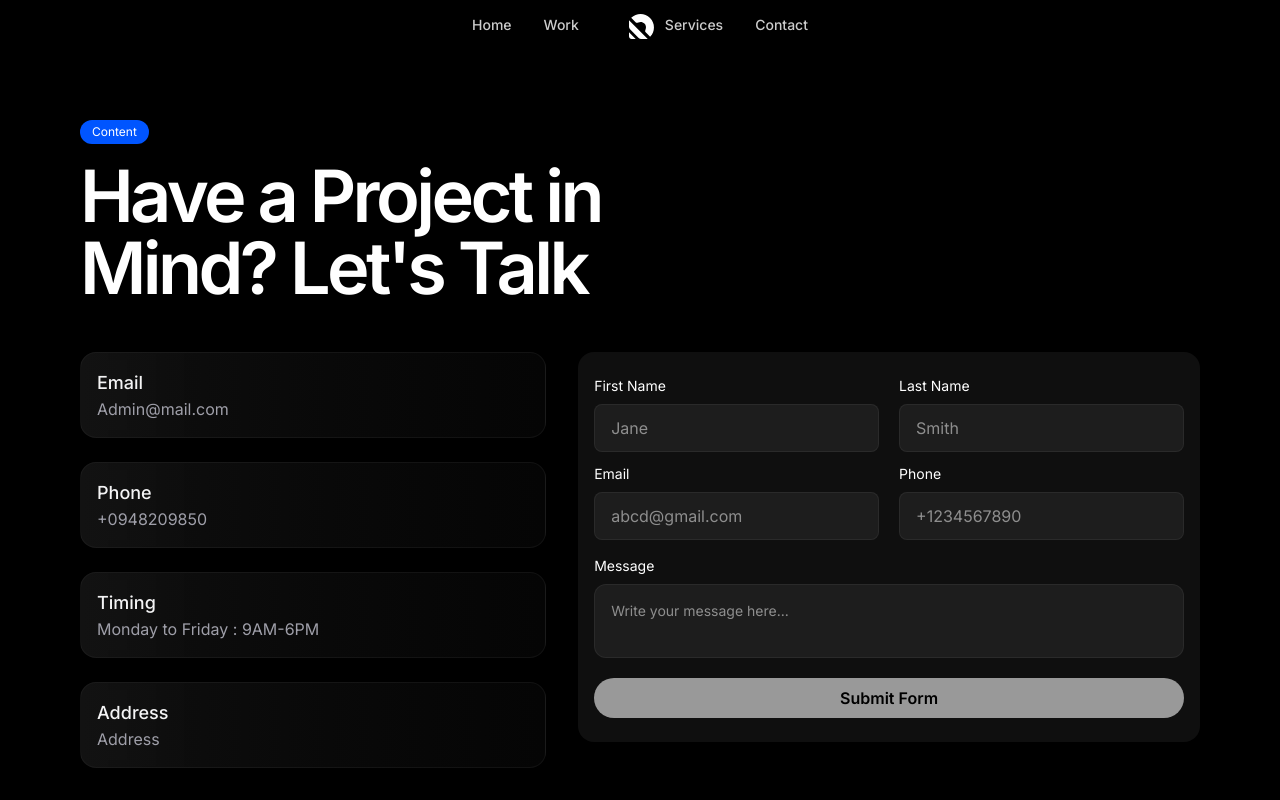
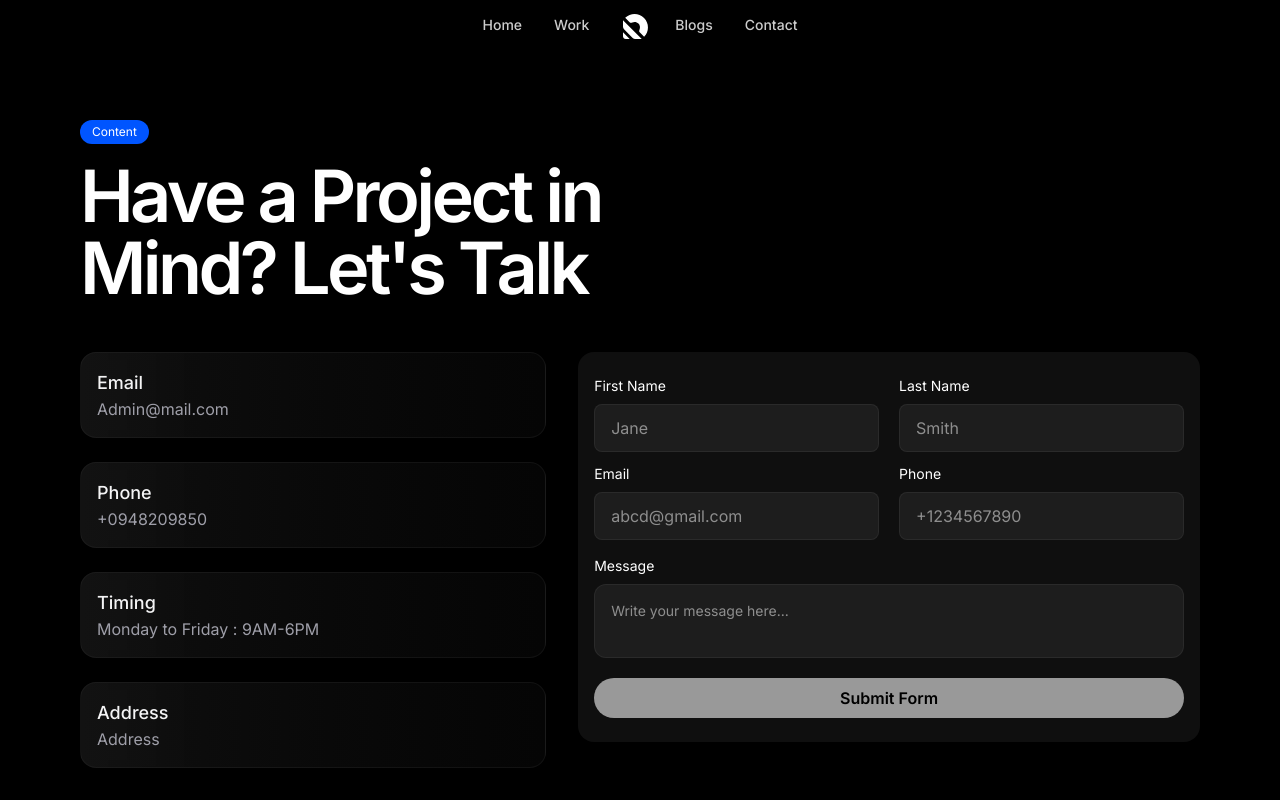
Before and after one commit to Nikhilqwert04/avix-main, a Next.js app: page /contact in a window 1280 px wide. Shown: the top 800 px of the page. Built offline with nearby package versions, Linux system fonts and the light colour scheme.

Commit message:
feat: update landing navigation links and refresh testimonial images and case study assets

```diff
--- a/components/landing/CaseStudy.tsx
+++ b/components/landing/CaseStudy.tsx
@@ -16,12 +16,12 @@ const cases = [
       "Our platform handled 12× normal load on Black Friday — zero downtime, $840K in revenue that day.",
   },
   {
-    bg: "https://i.pinimg.com/736x/6d/30/e2/6d30e280e89480be891a16659ca1725f.jpg",
+    bg: "https://i.pinimg.com/1200x/8b/9e/ac/8b9eac2880245bb6580219eb7b05bef4.jpg",
     quote:
       "Six spreadsheets replaced with one internal platform in eight weeks. Our team actually uses it.",
   },
   {
-    bg: "https://i.pinimg.com/736x/96/15/1f/96151f90e2fa2c8c18c0cf6689244873.jpg",
+    bg: "https://i.pinimg.com/736x/85/bd/91/85bd9102750e56bcb411476f2f796b10.jpg",
     quote:
       "SSO, audit logs, team permissions — shipped in three sprints. It unlocked our first Fortune 500 contract.",
   },
--- a/components/landing/Navbar.tsx
+++ b/components/landing/Navbar.tsx
@@ -26,7 +26,7 @@ const leftLinks = [
 ];
 
 const rightLinks = [
-  { label: "Services", href: "#" },
+  { label: "Blogs", href: "/blogs" },
   { label: "Contact", href: "/contact" },
 ];
 
@@ -77,7 +77,7 @@ const Navbar = () => {
         </div>
 
         {/* Logo — pinned to center */}
-        <div className="pointer-events-none absolute top-0 left-1/2 flex h-[50px] -translate-x-1/2 items-center">
+        <div className="pointer-events-none absolute top-0 left-1/2 flex h-[50px] -translate-x-1/2 items-center pr-3">
           <svg
             xmlns="http://www.w3.org/2000/svg"
             width="22"
--- a/components/landing/StickyNavbar.tsx
+++ b/components/landing/StickyNavbar.tsx
@@ -10,7 +10,7 @@ const leftLinks = [
 ];
 
 const rightLinks = [
-  { label: "Services", href: "#" },
+  { label: "Blogs", href: "/blogs" },
   { label: "Contact", href: "/contact" },
 ];
 
--- a/components/landing/Testemonials.tsx
+++ b/components/landing/Testemonials.tsx
@@ -52,7 +52,7 @@ const testimonials: TestimonialCardProps[] = [
     quote:
       "Avix shipped our MVP in six weeks — a real product, not a prototype. We used it to close our seed round.",
     image:
-      "https://i.pinimg.com/736x/ce/1c/b1/ce1cb1c471f0011d93dacc29ce85b37a.jpg",
+      "https://images.unsplash.com/photo-1629425733761-caae3b5f2e50?q=80&w=687&auto=format&fit=crop&ixlib=rb-4.1.0&ixid=M3wxMjA3fDB8MHxwaG90by1wYWdlfHx8fGVufDB8fHx8fA%3D%3D",
   },
   {
     name: "Emma Brandt",
@@ -60,7 +60,7 @@ const testimonials: TestimonialCardProps[] = [
     quote:
       "Three agencies before Avix. None delivered. They took over, cleaned the codebase, and shipped v1 in under two months.",
     image:
-      "https://i.pinimg.com/1200x/3b/11/41/3b1141a3657aadacbb9c659388131123.jpg",
+      "https://plus.unsplash.com/premium_photo-1677368597077-009727e906db?q=80&w=687&auto=format&fit=crop&ixlib=rb-4.1.0&ixid=M3wxMjA3fDB8MHxwaG90by1wYWdlfHx8fGVufDB8fHx8fA%3D%3D",
   },
   {
     name: "Theo Nakamura",
@@ -68,7 +68,7 @@ const testimonials: TestimonialCardProps[] = [
     quote:
       "They push back when something's wrong. You want a team with opinions — not order-takers who just nod.",
     image:
-      "https://i.pinimg.com/1200x/16/61/70/1661707d7524042da1b13236e832b2b7.jpg",
+      "https://images.unsplash.com/photo-1745434159123-5b99b94206ca?q=80&w=687&auto=format&fit=crop&ixlib=rb-4.1.0&ixid=M3wxMjA3fDB8MHxwaG90by1wYWdlfHx8fGVufDB8fHx8fA%3D%3D",
   },
 ];
 
```
Also changed, not shown: app/blogs/page.tsx (renamed from app/blog/page.tsx).
